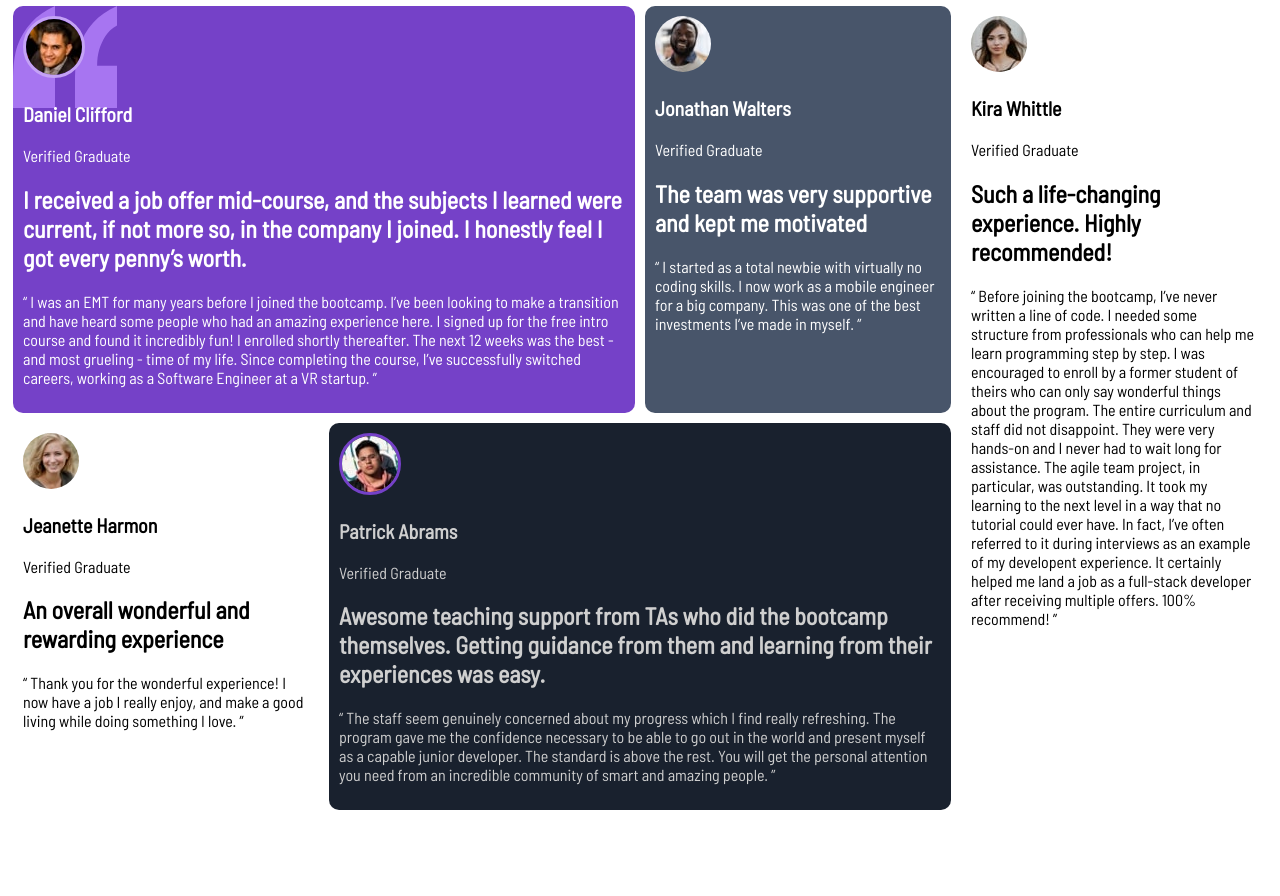
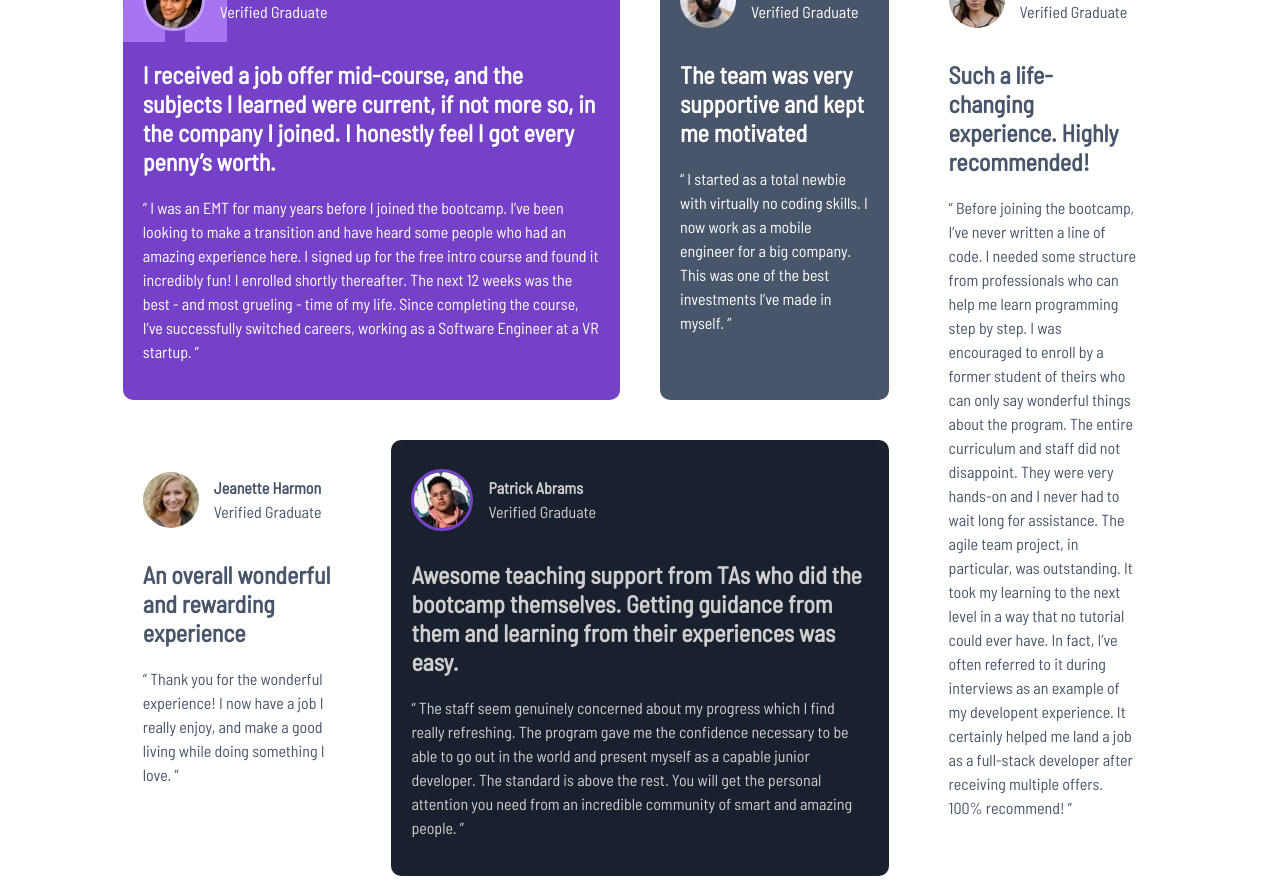
Before and after one commit to CertIanS/testimonials-grid-section, a plain HTML site: page index.html in a window 1280 px wide. Before the commit the page ends 816 px from the top, so only its background shows below. Drawn offline with Linux system fonts and the light colour scheme.

Commit message:
Added padding and text alignments

```diff
--- a/index.html
+++ b/index.html
@@ -15,9 +15,12 @@
   <div class="container">
     <div class="grid">
       <div class="daniel">
+        <div class="danielSpan">
         <img src="images/image-daniel.jpg" alt="daniel" class="danielImg"/>
-        <p class="danielName">Daniel Clifford</p>
-        <p>Verified Graduate</p>
+        <!--<p class="danielName">Daniel Clifford</p><br>
+        <p>Verified Graduate</p>-->
+        <p><strong>Daniel Clifford</strong><br>Verified Graduate</p>
+        </div>
         <h2>I received a job offer mid-course, and the subjects I learned were current, if not more so,
     in the company I joined. I honestly feel I got every penny’s worth.</h2>
         <p>“ I was an EMT for many years before I joined the bootcamp. I’ve been looking to make a
@@ -27,25 +30,30 @@
     the course, I’ve successfully switched careers, working as a Software Engineer at a VR startup. ”</p>
       </div>
       <div class="jonathan">
+        <div class="jonSpan">
         <img src="images/image-jonathan.jpg" alt="jonathan"/>
-        <p class="jonathanName">Jonathan Walters</p>
-        <p>Verified Graduate</p>
+        <!--<span class="jonathanName">Jonathan Walters</span>
+        <span>Verified Graduate</span>-->
+        <p><strong>Jonathan Walters</strong><br>Verified Graduate</p>
+        </div>
         <h2>The team was very supportive and kept me motivated</h2>
         <p>“ I started as a total newbie with virtually no coding skills. I now work as a mobile engineer
     for a big company. This was one of the best investments I’ve made in myself. ”</p>
       </div>
       <div class="jeanette">
-        <img src="images/image-jeanette.jpg" alt="jeanette"/>
-        <p class="jeanetteName">Jeanette Harmon</p>
-        <p>Verified Graduate</p>
+        <div class="jeanSpan">
+          <img src="images/image-jeanette.jpg" alt="jeanette"/>
+          <p><strong>Jeanette Harmon</strong><br>Verified Graduate</p>
+        </div>
         <h2>An overall wonderful and rewarding experience</h2>
         <p>“ Thank you for the wonderful experience! I now have a job I really enjoy, and make a good living
     while doing something I love. ”</p>
       </div>
       <div class="patrick">
-        <img src="images/image-patrick.jpg" alt="patrick" class="patrickImg"/>
-        <p class="patrickName">Patrick Abrams</p>
-        <p>Verified Graduate</p>
+        <div class="patSpan">
+          <img src="images/image-patrick.jpg" alt="patrick" class="patrickImg"/>
+          <p><strong>Patrick Abrams</strong><br>Verified Graduate</p>
+        </div>
         <h2>Awesome teaching support from TAs who did the bootcamp themselves. Getting guidance from them and
     learning from their experiences was easy.</h2>
         <p>“ The staff seem genuinely concerned about my progress which I find really refreshing. The program
@@ -54,9 +62,10 @@
     an incredible community of smart and amazing people. ”</p>
       </div>
       <div class="kira">
-        <img src="images/image-kira.jpg" alt="kira"/>
-        <p class="kiraName">Kira Whittle</p>
-        <p>Verified Graduate</p>
+        <div class="kiraSpan">
+          <img src="images/image-kira.jpg" alt="kira"/>
+          <p><strong>Kira Whittle</strong><br>Verified Graduate</p>
+        </div>
         <h2>Such a life-changing experience. Highly recommended!</h2>
         <p>“ Before joining the bootcamp, I’ve never written a line of code. I needed some structure from
     professionals who can help me learn programming step by step. I was encouraged to enroll by a former
--- a/styles.css
+++ b/styles.css
@@ -1,13 +1,17 @@
 h2, p{
     font-family: 'Barlow Semi Condensed', sans-serif;
 }
+p{
+    line-height: 1.5;
+}
 img{
     border-radius: 50%;
+    margin-right: 15px;
 }
-.danielName, .jonathanName, .jeanetteName, .patrickName, .kiraName{
+/*.danielName, .jonathanName, .jeanetteName, .patrickName, .kiraName{
     font-size: 20px;
     font-weight: 600;
-}
+}*/
 .danielImg{
     border: 3px solid hsl(264, 82%, 80%);
 }
@@ -16,8 +20,8 @@ img{
 }
 .daniel, .jonathan ,.jeanette, .patrick, .kira{
     border-radius: 10px;
-    padding: 10px;
-    margin: 5px;
+    padding: 20px;
+    margin: 20px;
 }
 .daniel{
     background-color: hsl(263, 55%, 52%);
@@ -31,6 +35,7 @@ img{
 }
 .jeanette{
     background-color: hsl(0, 0%, 100%);
+    color: hsl(217, 19%, 35%)
 }
 .patrick{
     background-color: hsl(219, 29%, 14%);
@@ -38,6 +43,11 @@ img{
 }
 .kira{
     background-color: hsl(0, 0%, 100%);
+    color: hsl(217, 19%, 35%)
+}
+.danielSpan, .jonSpan, .jeanSpan, .patSpan, .kiraSpan{
+    display: flex;
+    align-items: center;
 }
 @media screen and (min-width: 375px) {
     .container{
@@ -49,6 +59,7 @@ img{
     .grid{
         display: grid;
         grid-template-columns: 1fr 1fr 1fr 1fr;
+        max-width: 85%;
     }
     .daniel{
         grid-column-start: 1;
```
